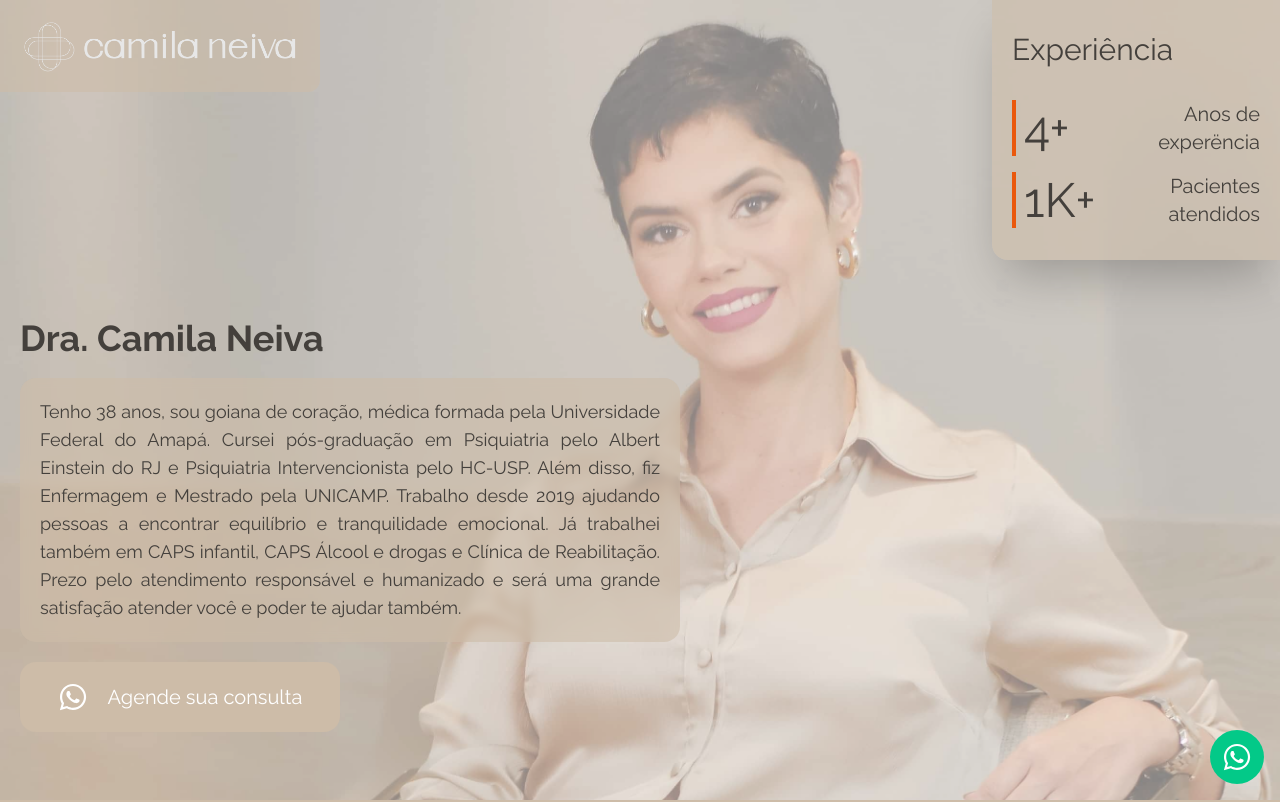
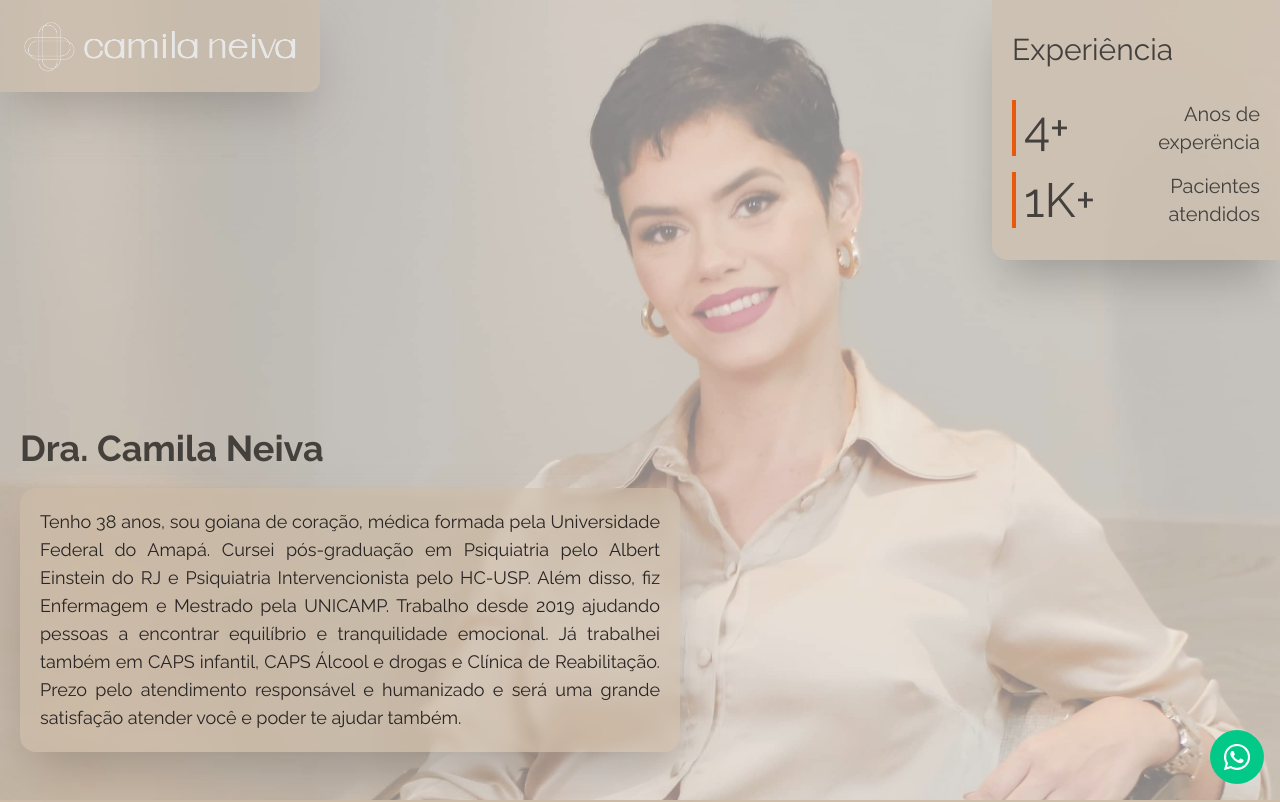
Before and after one commit to brunoprestesap/page-dra-camila, a React (Create React App) app: page / in a window 1280 px wide. Shown: the top 802 px of the page. Built offline with nearby package versions, Linux system fonts and the light colour scheme.

Commit message:
alteração secao de contatos

```diff
--- a/src/components/CardCta.js
+++ b/src/components/CardCta.js
@@ -4,7 +4,7 @@ import { FaWhatsapp } from "react-icons/fa";
 const CardCta = ({ color }) => {
   return (
     <div id="cta" className="flex justify-center py-12">
-      <div className="flex flex-col md:w-2/5 w-full mx-5 items-center shadow-gray-400 bg-orange-100 backdrop-blur-sm rounded-xl py-5 px-5">
+      <div className="flex flex-col md:w-2/5 w-full mx-5 items-center shadow-2xl shadow-gray-500/50 bg-orange-100 backdrop-blur-sm rounded-xl py-5 px-5">
 
         <h2 className="text-stone-700 leading-6 text-justify">
           Estou aqui para ouvir suas preocupações e junto com você buscar
--- a/src/components/Contact.js
+++ b/src/components/Contact.js
@@ -3,15 +3,16 @@ import { FaMapMarkedAlt, FaMapMarkerAlt, FaMobileAlt } from "react-icons/fa"
 function Contact() {
     return (
 
-        <div id="contact" className="pl-5 pr-5">
-            <div className="p-5">
-                <div className="flex justify-center gap-3 text-4xl font-bold text-center">
+        <div id="contact" className="m-8">
+            <div className="mb-5">
+                <h2 className="flex justify-center gap-3 text-4xl font-bold text-center text-stone-700">
                     <FaMapMarkedAlt />
                     Onde estamos
-                </div>
+                </h2>
             </div>
 
-            <div className="md:flex text-left gap-5">
+            <div className="md:flex gap-5">
+                <div className="w-full shadow-2xl shadow-stone-500/50">
                     <iframe
                         className="w-full rounded-xl"
                         title="Onde eu atendo"
@@ -21,23 +22,28 @@ function Contact() {
                         allowFullScreen
                         src="https://www.google.com/maps/embed/v1/place?q=place_id:ChIJ7YYbzwvhYY0RY0V-Dkp_Am8&key=AIzaSyAKyXjIGENqlWQFa4Pzk5HwUhuxpnmLZ_s">
                     </iframe>
-                <div className="flex flex-col text-left px-12 gap-2 mt-5">
+                </div>
+
+                <div className="flex flex-col p-8 text-left gap-2 bg-orange-100 shadow-2xl shadow-stone-500/50 rounded-2xl m-5">
                     <div className="flex gap-3 items-center text-left">
                         <FaMapMarkerAlt className="text-4xl mb-3"/>
-                        <h2 className="font-bold text-2xl">Nosso endereço</h2>
+                        <h2 className="font-bold text-2xl text-stone-700">Nosso endereço</h2>
                     </div>
 
                     <div className="flex text-left">
 
-                        <h3>Rua Manoel Eudóxio Pereira, 826 - Centro. CEP 68900-021. Macapá / Amapá.</h3>
+                        <h3 className="text-stone-700 text-xl">Rua Manoel Eudóxio Pereira, 826 - Centro. CEP 68900-021. Macapá / Amapá.</h3>
+
                     </div>
 
-                    <h2 className="font-bold text-2xl">Contato</h2>
+                    <hr className="w-6/6 mx-8 my-3 border-stone-700 border-1"></hr>
+
+                    <h2 className="font-bold text-2xl text-stone-700">Contato</h2>
 
                     <div className="flex items-center gap-3">
                         <FaMobileAlt className="text-4xl" />
                         <a href="https://wa.me/5596981163765" target="_blank" rel="noreferrer">
-                            <h3 className="text-xl">(96) 98116-3765</h3>
+                            <h3 className="text-xl text-stone-700">(96) 98116-3765</h3>
                         </a>
                     </div>
                 </div>
--- a/src/components/FormScheduler.js
+++ b/src/components/FormScheduler.js
@@ -5,7 +5,7 @@ import { FaWhatsapp } from "react-icons/fa";
 function FormScheduler({ color }) {
   return (
     <div id="cta" className="flex justify-center py-12">
-      <div className="flex flex-col md:w-2/5 w-full mx-5 items-center bg-orange-100 backdrop-blur-sm rounded-xl py-5 px-5">
+      <div className="flex flex-col md:w-2/5 w-full mx-5 items-center shadow-2xl shadow-gray-500/50 bg-orange-100 backdrop-blur-sm rounded-xl py-5 px-5">
         <h2 className="text-xl leading-7 text-left md:text-center">
           O acompanhamento psiquiátrico é uma das ferramentas do tratamento do
           sofrimento mental. Assim como o corpo, nossa mente também precisa de
--- a/src/components/Hero.js
+++ b/src/components/Hero.js
@@ -2,7 +2,6 @@ import React from "react";
 import bgHero from "../assets/hero.jpg";
 import CardExperience from "./CardExperience";
 import imgLogo from "../assets/logo.png";
-import { FaWhatsapp } from 'react-icons/fa';
 
 function Hero({ color }) {
   return (
@@ -14,7 +13,7 @@ function Hero({ color }) {
       ></img>
 
       <div className="w-full h-screen absolute top-0 left-0 md:bottom-4 bg-white/50">
-        <div className="invisible lg:visible absolute lg:top-0 lg:left-0 w-52 md:w-64 lg:w-80 p-5 lg:rounded-br-xl bg-[#CDBCA8] bg-opacity-60">
+        <div className="invisible lg:visible absolute lg:top-0 lg:left-0 w-52 md:w-64 lg:w-80 p-5 lg:rounded-br-xl bg-[#CDBCA8] bg-opacity-60 shadow-2xl shadow-stone-500/50">
           <img src={imgLogo} alt="logomarca" />
         </div>
 
@@ -31,31 +30,19 @@ function Hero({ color }) {
             Dra. Camila Neiva
           </h1>
 
-          <h2 className="backdrop-blur-sm text-sm text-justify md:text-lg rounded-2xl bg-[#CDBCA8] text-stone7400 p-5 leading-6 bg-opacity-60">
-            Tenho 38 anos, sou goiana de coração, médica formada pela
-            Universidade Federal do Amapá. Cursei pós-graduação em Psiquiatria
-            pelo Albert Einstein do RJ e Psiquiatria Intervencionista pelo
-            HC-USP. Além disso, fiz Enfermagem e Mestrado pela UNICAMP. Trabalho
-            desde 2019 ajudando pessoas a encontrar equilíbrio e tranquilidade
-            emocional. Já trabalhei também em CAPS infantil, CAPS Álcool e
-            drogas e Clínica de Reabilitação. Prezo pelo atendimento responsável
-            e humanizado e será uma grande satisfação atender você e poder te
-            ajudar também.
-          </h2>
-
-          <button
-            className="p-3 md:p-5 w-80 my-5 text-white rounded-2xl transform duration-500 hover:-translate-y-1 bg-[#CDBCA8] hover:bg-stone-700">
-            <a
-              href="https://wa.me/5596981163765"
-              target="_blank"
-              rel="noreferrer"
-            >
-              <div className="flex justify-center items-center gap-3 md:gap-5">
-                <FaWhatsapp size={30} />
-                <h2 className="text-sm md:text-xl">Agende sua consulta</h2>
-              </div>
-            </a>
-          </button>
+          <div className="backdrop-blur-sm rounded-2xl bg-[#CDBCA8] p-5 bg-opacity-60 shadow-2xl shadow-stone-500/50">
+            <h2 className="text-sm text-justify md:text-lg text-stone-800 leading-6">
+              Tenho 38 anos, sou goiana de coração, médica formada pela
+              Universidade Federal do Amapá. Cursei pós-graduação em Psiquiatria
+              pelo Albert Einstein do RJ e Psiquiatria Intervencionista pelo
+              HC-USP. Além disso, fiz Enfermagem e Mestrado pela UNICAMP.
+              Trabalho desde 2019 ajudando pessoas a encontrar equilíbrio e
+              tranquilidade emocional. Já trabalhei também em CAPS infantil,
+              CAPS Álcool e drogas e Clínica de Reabilitação. Prezo pelo
+              atendimento responsável e humanizado e será uma grande satisfação
+              atender você e poder te ajudar também.
+            </h2>
+          </div>
         </div>
       </div>
     </div>
--- a/src/index.css
+++ b/src/index.css
@@ -8,6 +8,7 @@ body {
   margin: 0;
   padding: 0;
   font-family: 'Raleway', sans-serif;
+  background-color: #CDBCA8;
 }
 
 @tailwind base;
```
Lines whose indentation alone changed are shown as unchanged.
